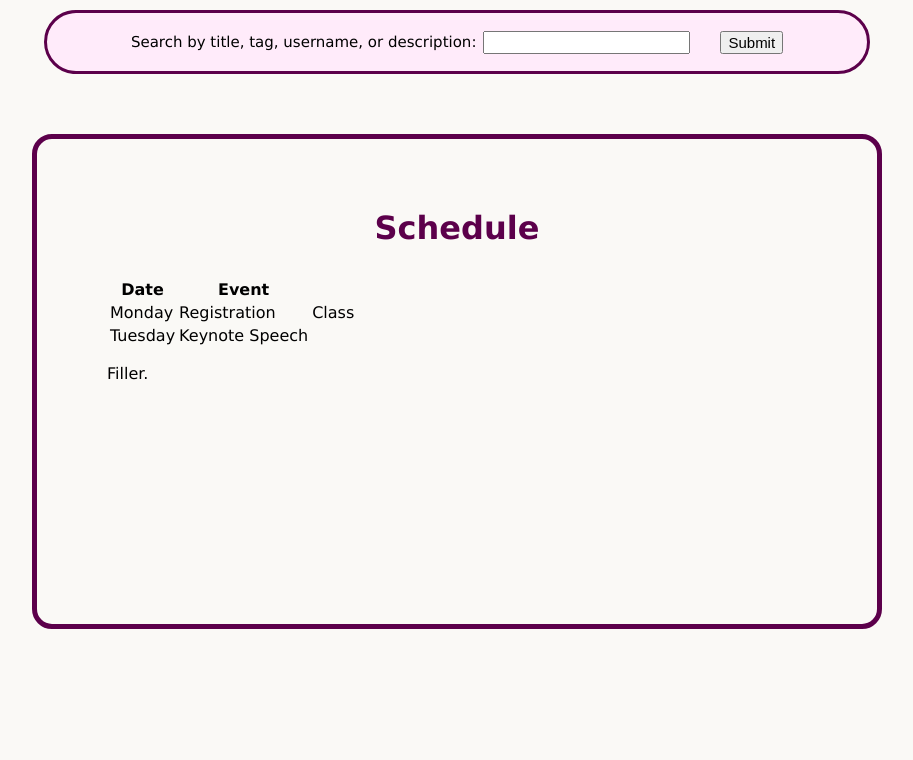
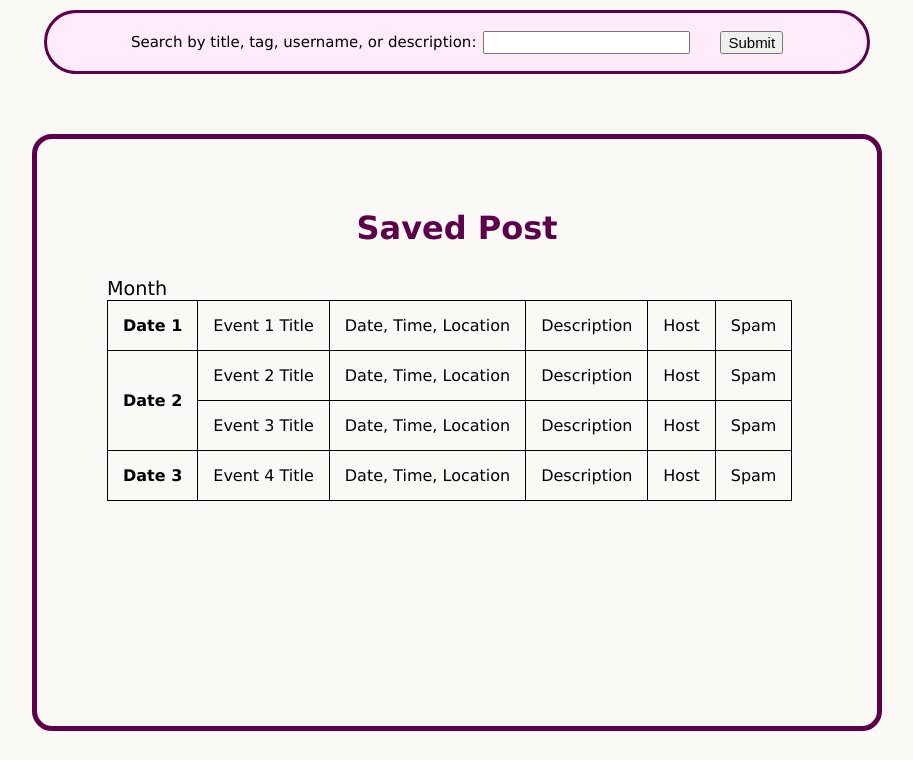
Before and after one commit to LulaLucia/SpamSwipe, a Flask app: page /saved/ in a window 1280 px wide. Shown: the part 40-800 px from the top of the page, without its empty margins (183-1096 px from the left). Run offline with Flask 3, Linux system fonts and the light colour scheme.

Commit message:
Worked on saved post and css

```diff
--- a/static/style.css
+++ b/static/style.css
@@ -143,3 +143,16 @@ nav button:hover, button:focus, nav a:hover, nav a:focus {
     align-items: center;
     gap: 7px;
 }
+
+/*created for saved_post table by meleny*/
+table, th, td {
+  border: 1px solid black;
+  border-collapse:collapse;
+  width:fit-content;
+  padding: 15px;
+}
+
+caption {
+    text-align: left;
+    font-size:larger;
+}
--- a/templates/saved_posts.html
+++ b/templates/saved_posts.html
@@ -3,31 +3,59 @@
 # saved posts page
 -->
 
+<!--Notes for Meleny -->
+<!--still need to add filter table -->
 {% extends "base.html" %}
 
 {% block main_content %}
+<!--should there be multiple tables to show each week/month? Or just
+a long schedule someone can scroll through. Im kind of leaning towards
+long schedule, but ok with either-->
 
-<h1>Schedule</h1>
+<!--creating sample of what the page would look like just to get an idea,
+will be updated once there are post and saved function works-->
+<h1>Saved Post</h1>
 <table>
-    <thead>
-        <tr>
-            <th>Date</th>
-             <th>Event</th>
-        </tr>
-    </thead>
-    <tbody>
-        <tr>
-            <td>Monday</td>
-            <td>Registration</td>
-            <td>Class</td>
-        </tr>
-        <tr>
-            <td>Tuesday</td>
-            <td>Keynote Speech</td>
-        </tr>
-    </tbody>
+    <caption>Month</caption>
+  <tr>
+    <!--after every saved post creates new th. if there is multiple
+    events on the same day, checks if that date is already in the
+    schedule, if not creates new th. if yes, adds new td within th.-->
+    <th>Date 1</th>
+    <td>Event 1 Title</td>
+    <td>Date, Time, Location</td>
+    <td>Description</td>
+    <td>Host</td>
+    <!--could be actual photo, hyperlink to photo, or hyperlink to original post?-->
+    <td>Spam</td>
+  </tr>
+  <tr>
+    <th rowspan="2">Date 2</th>
+    <td>Event 2 Title</td>
+    <td>Date, Time, Location</td>
+    <td>Description</td>
+    <td>Host</td>
+    <!--could be actual photo, hyperlink to photo, or hyperlink to original post?-->
+    <td>Spam</td>
+  </tr>
+  <tr>
+    <td>Event 3 Title</td>
+    <td>Date, Time, Location</td>
+    <td>Description</td>
+    <td>Host</td>
+    <!--could be actual photo, hyperlink to photo, or hyperlink to original post?-->
+    <td>Spam</td>
+  </tr>
+  <tr>
+    <th rowspan="3">Date 3</th>
+    <td>Event 4 Title</td>
+    <td>Date, Time, Location</td>
+    <td>Description</td>
+    <td>Host</td>
+    <!--could be actual photo, hyperlink to photo, or hyperlink to original post?-->
+    <td>Spam</td>
+  </tr>
 </table>
-<p>Filler.</p>
 
 
 {% endblock %}
```
